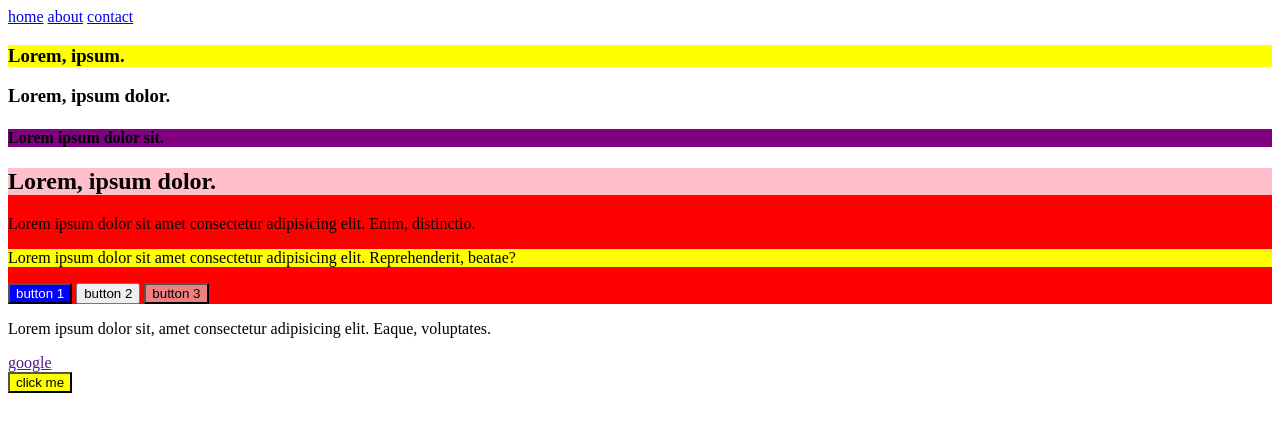
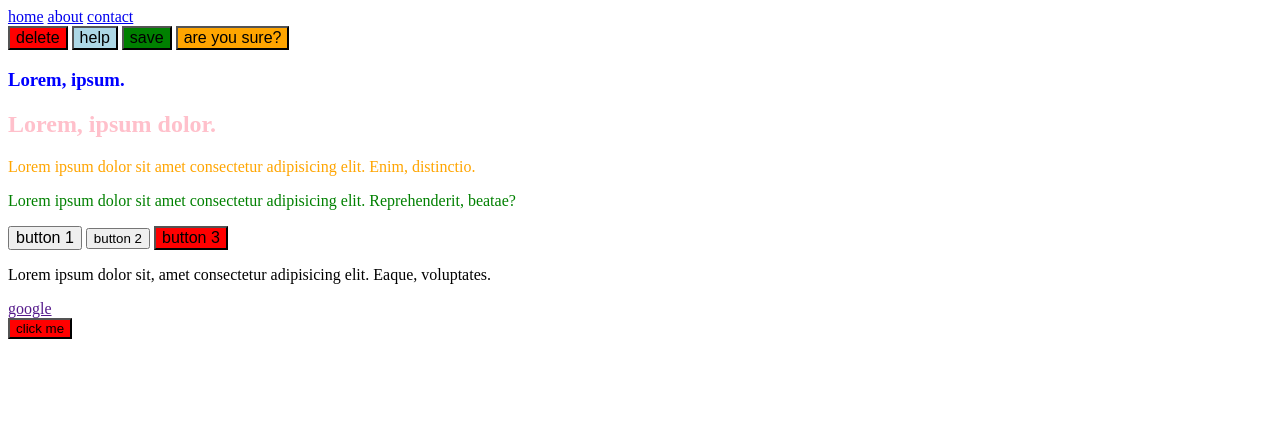
Before and after one commit to biigii/october2023project4, a plain HTML site: page index.html in a window 1280 px wide. Drawn offline with Linux system fonts and the light colour scheme.

Commit message:
css class combination

```diff
--- a/assets/css/main.css
+++ b/assets/css/main.css
@@ -1,53 +1,110 @@
-/* section {
+/* <h3 class="heading">Lorem, ipsum.</h3> */
+
+.btn {
+  font-size: 16px;
+  font-weight: normal;
+}
+
+
+.btn-danger {
   background-color: red;
+}
+
+.btn-info {
+  background-color: lightblue;
+}
+
+.btn-success {
+  background-color: green;
+}
+
+.btn-warning {
+  background-color: orange;
+}
+
+
+
+
+/* .btn {
+  font-size: 24px;
+  font-weight: bold;
+}
+
+.btn-danger {
+  background-color: red;
+}
+
+.btn-info {
+  background-color: lightblue;
+}
+
+.btn-success {
+  background-color: green;
+}
+
+.btn-warning {
+  background-color: orange;
 } */
 
-/* class combination */
 
+/* 1  3 1 */
+.content button.btn.red#danger {
+  background-color: red;
+}
 
-h3.heading {
+/* 0  3 2*/
+section.content button.btn.red {
   background-color: yellow;
 }
 
-h4.heading {
+/* 1  4 1*/
+.something .block .inner button.button#btn {
   background-color: purple;
 }
 
-/* get me any section which has the class of .content */
-section.content {
-  background-color: red;
+/* 0 3 2 */
+section#something .block button.button {
+  background-color: red !important;
 }
 
-/* get me a section with class of content and then get an element inisde it which has the class of .heading */
-section.content .heading {
-  background-color: pink;
+
+
+
+
+/* 0  2 2*/
+section.content h2.heading-2 {
+  color: pink
 }
 
-.content p {
-  /* background-color: purple; */
+/* 0  2 1*/
+.content h2.heading-2 {
+  color: red;
 }
 
-.content p.text {
-  background-color: orange;
+/* 0 2 2 */
+section.content p.text {
+  color: green
 }
 
-section.content p.text {
-  background-color: yellow;
+/* 0 1 2 */
+section.content p {
+  color: orange
 }
 
-section.content button.btn#button {
-  background-color: blue;
-  color: white;
+
+
+
+/* 0  1 1*/
+h3.heading {
+  color: blue;
 }
 
-section.content button.btn.red#danger {
-  background-color: lightcoral;
+/* 0 0 1 */
+h3 {
+  color: red;
 }
 
-section.something .block .inner button.button {
-  background-color: yellow;
+/* 0 1 0 */
+.heading {
+  color: yellow;
 }
-
-.inner button {
-  /* background-color: orange; */
-}
--- a/index.html
+++ b/index.html
@@ -17,12 +17,20 @@
   </header>
   <main>
 
+    <!-- <button class="btn-danger">delete</button>
+    <button class="btn-info">help</button>
+    <button class="btn-success">save</button>
+    <button class="btn-warning">are you sure?</button> -->
+
+    <button class="btn btn-danger">delete</button>
+    <button class="btn btn-info">help</button>
+    <button class="btn btn-success">save</button>
+    <button class="btn btn-warning">are you sure?</button>
+
     <h3 class="heading">Lorem, ipsum.</h3>
-    <h3>Lorem, ipsum dolor.</h3>
-    <h4 class="heading">Lorem ipsum dolor sit.</h4>
 
     <section class="content">
-      <h2 class="heading">Lorem, ipsum dolor.</h2>
+      <h2 class="heading-2">Lorem, ipsum dolor.</h2>
       <p>Lorem ipsum dolor sit amet consectetur adipisicing elit. Enim, distinctio.</p>
       <p class="text">Lorem ipsum dolor sit amet consectetur adipisicing elit. Reprehenderit, beatae?</p>
       <button class="btn" id="button">button 1</button>
@@ -30,12 +38,12 @@
       <button class="btn red" id="danger">button 3</button>
     </section>
 
-    <section class="something">
+    <section class="something" id="something">
       <p>Lorem ipsum dolor sit, amet consectetur adipisicing elit. Eaque, voluptates.</p>
       <div class="block">
         <a href="">google</a>
         <div class="inner">
-          <button class="button">click me</button>
+          <button class="button" id="btn">click me</button>
         </div>
       </div>
     </section>
```
